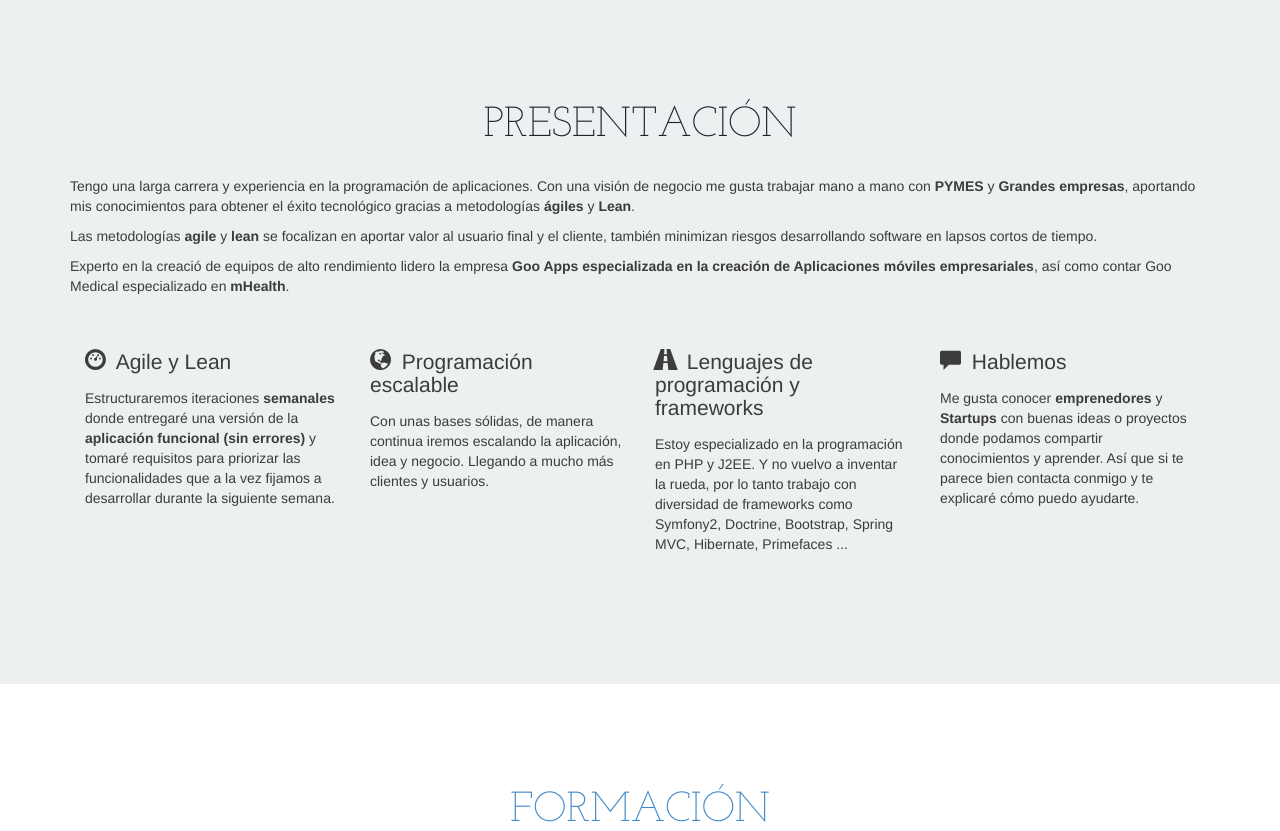
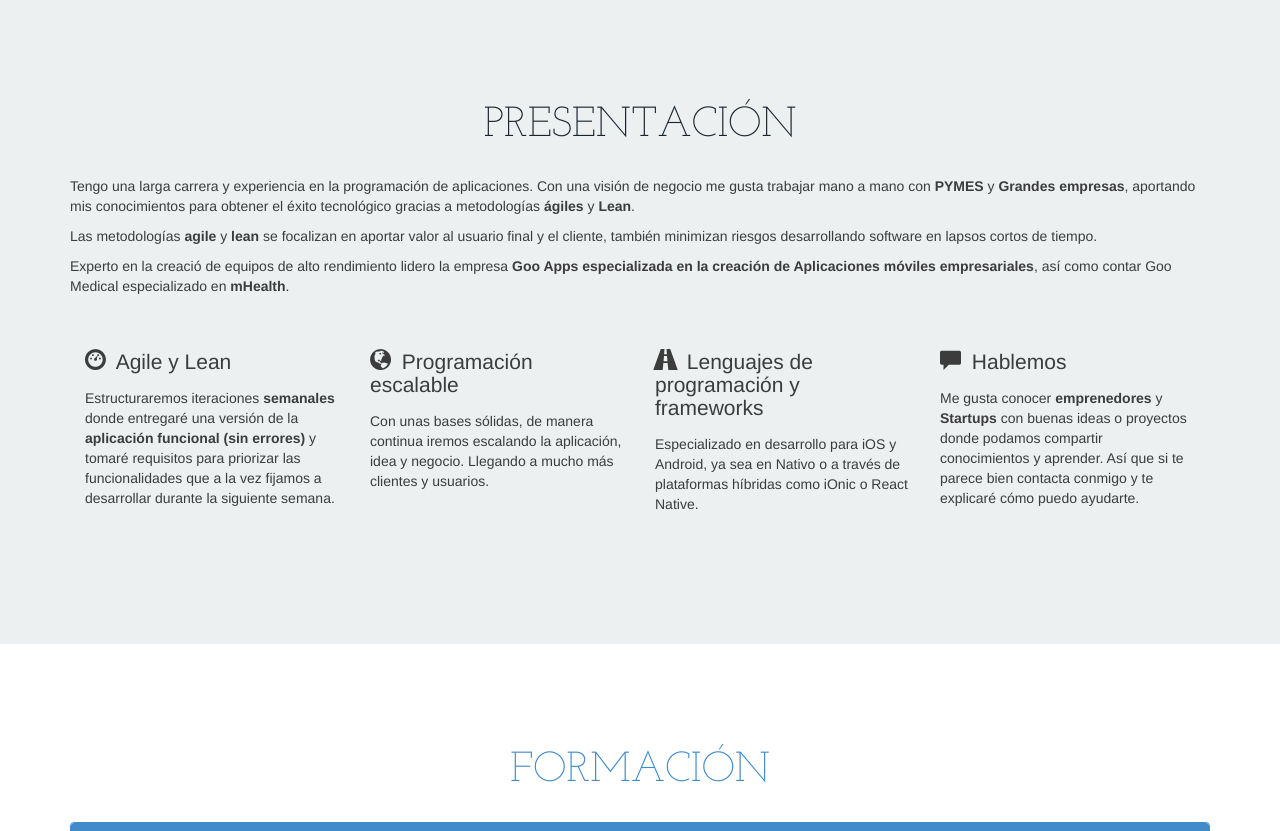
Before and after one commit to luermo/luermo.github.io, a PHP site: page /freelanceBarcelona/index.php in a window 1280 px wide. Shown: the part 691-1522 px from the top of the page. Run offline with PHP 8.4, Linux system fonts and the light colour scheme; some libraries are stand-ins or nearby versions; some web fonts are replaced.

Commit message:
update info

```diff
--- a/freelanceBarcelona/index.php
+++ b/freelanceBarcelona/index.php
@@ -123,7 +123,7 @@
                     </div>
                     <div class="col-md-3">
                         <h3 class="sub-heading"><span class="glyphicon glyphicon-road"></span> Lenguajes de programación y frameworks</h3>
-                        <p>Estoy especializado en la programación en PHP y J2EE. Y no vuelvo a inventar la rueda, por lo tanto trabajo con diversidad de frameworks como Symfony2, Doctrine, Bootstrap, Spring MVC, Hibernate, Primefaces ...</p>
+                        <p>Especializado en desarrollo para iOS y Android, ya sea en Nativo o a través de plataformas híbridas como iOnic o React Native.</p>
                     </div>
                     <div class="col-md-3">
                         <h3 class="sub-heading"><span class="glyphicon glyphicon-comment"></span> Hablemos</h3>
```
